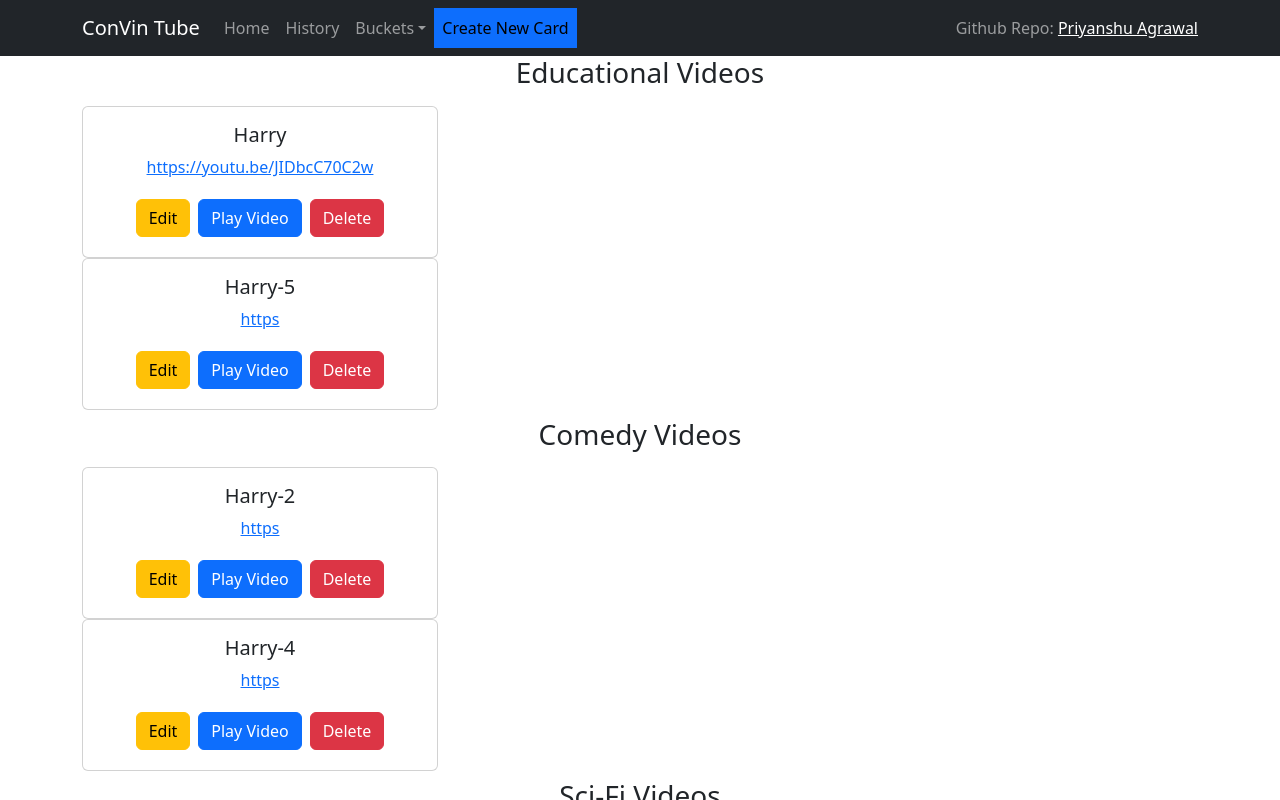
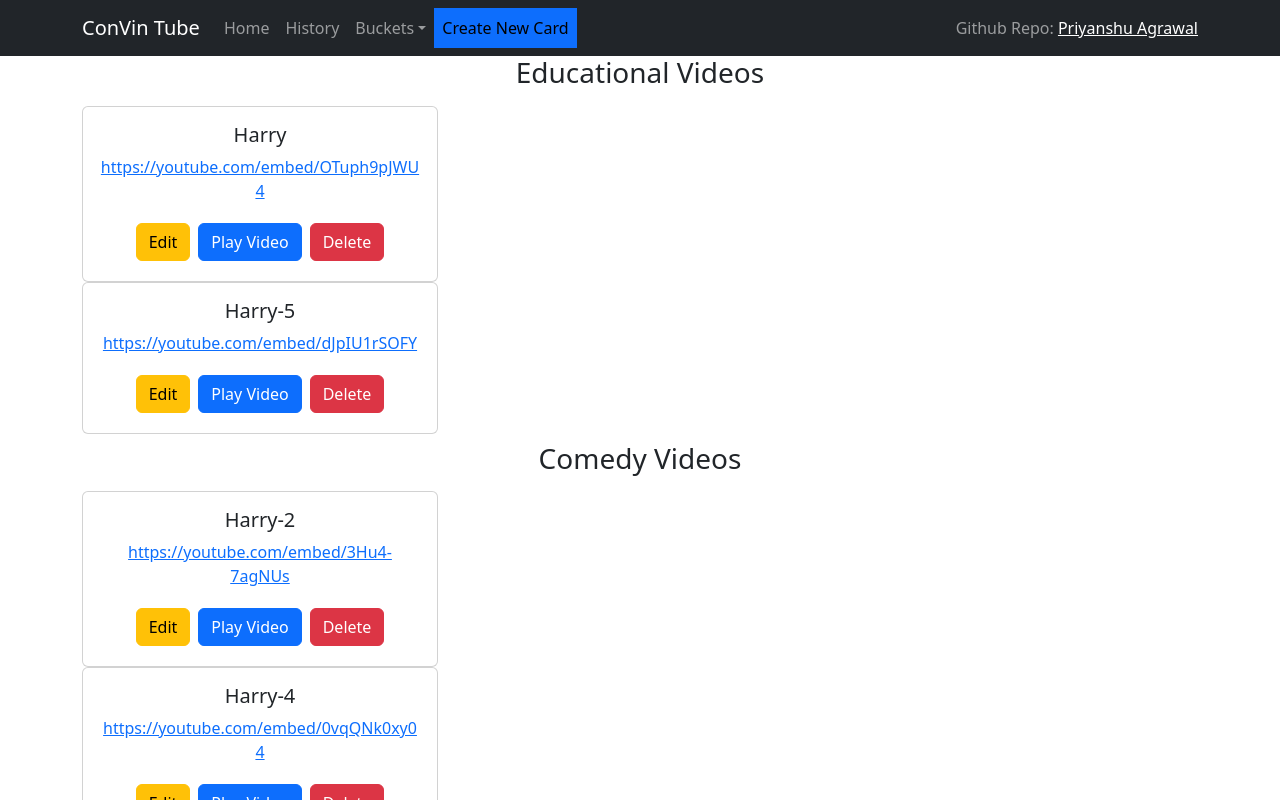
Before and after one commit to thisispriyanshu/convin-frontend, a React (Create React App) app in the folder frontend/: page / in a window 1280 px wide. Shown: the top 800 px of the page. Built offline with nearby package versions, Linux system fonts and the light colour scheme; data requests are answered from the project's data file.

Commit message:
final update before submission

```diff
--- a/frontend/db.json
+++ b/frontend/db.json
@@ -28,37 +28,37 @@
     {
       "id": 101,
       "title": "Harry",
-      "link": "https://youtu.be/JIDbcC70C2w",
+      "link": "https://youtube.com/embed/OTuph9pJWU4",
       "bucketId": 1
     },
     {
       "id": 102,
       "title": "Harry-2",
-      "link": "https",
+      "link": "https://youtube.com/embed/3Hu4-7agNUs",
       "bucketId": 2
     },
     {
       "id": 103,
       "title": "Harry-3",
-      "link": "https",
+      "link": "https://youtube.com/embed/Yi_lChXKs0c",
       "bucketId": 3
     },
     {
       "id": 104,
       "title": "Harry-4",
-      "link": "https",
+      "link": "https://youtube.com/embed/0vqQNk0xy04",
       "bucketId": 2
     },
     {
       "id": 105,
       "title": "Harry-5",
-      "link": "https",
+      "link": "https://youtube.com/embed/dJpIU1rSOFY",
       "bucketId": 1
     },
     {
       "id": "f3bdd315",
       "title": "Abhishek Upmanyu",
-      "link": "https://www.youtube.com/watch?v=E16WhXcIghM",
+      "link": "https://youtube.com/embed/E16WhXcIghM",
       "bucketId": "2"
     }
   ]
--- a/frontend/package.json
+++ b/frontend/package.json
@@ -7,6 +7,7 @@
     "@testing-library/react": "^13.4.0",
     "@testing-library/user-event": "^13.5.0",
     "axios": "^1.3.4",
+    "get-youtube-id": "^1.0.1",
     "json-server": "^0.17.2",
     "react": "^18.2.0",
     "react-dom": "^18.2.0",
--- a/frontend/src/components/CardPage.js
+++ b/frontend/src/components/CardPage.js
@@ -3,6 +3,7 @@ import { useState, useEffect } from 'react';
 import Card from 'react-bootstrap/Card'
 import Button from 'react-bootstrap/Button'
 import ReactPlayer from 'react-player'
+import VideoPlayPage from '../pages/VideoPlayPage';
 
 export default function (props) {
     const [video, setVideo] = useState([]);
@@ -14,10 +15,9 @@ export default function (props) {
     useEffect(() => {
         fetchVideos();
     }, []);
-
-    const playVideo=(ur)=>{
-        <ReactPlayer url={ur}/>
-    }
+     const playVideo=({vid})=>{
+        <VideoPlayPage id={vid}/>
+     }
     return (
         <div>
             <Card>
@@ -28,6 +28,7 @@ export default function (props) {
                     </Card.Text>
                     <div>
                         <Button className='m-1' variant="warning">Edit</Button>
+
                         <Button className='m-1' variant="primary" onClick={()=>playVideo(video.link)}>Play Video</Button>
                         <Button className='m-1' variant="danger">Delete</Button>
                     </div>
--- /dev/null
+++ b/frontend/src/pages/VideoPlayPage.js
@@ -0,0 +1,21 @@
+import React from "react";
+
+export default function VideoPlayPage(props) {
+  const [play, setPlay] = React.useState(false);
+  const url = play
+    ? props+`?autoplay=1`
+    : props;
+  return (
+    <div>
+      <iframe
+        width="560"
+        height="315"
+        src={url}
+        frameborder="0"
+        allow="accelerometer; autoplay; encrypted-media; gyroscope; picture-in-picture"
+        allowfullscreen
+      ></iframe>
+      <button onClick={() => setPlay(true)}>Play</button>
+    </div>
+  );
+}
```
Also changed, not shown: 1 other file (tests, documents, lock files or other folders).
